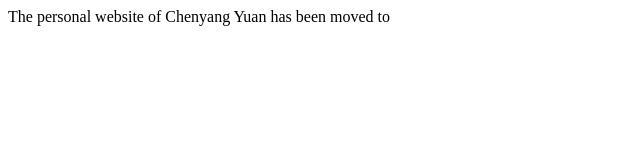
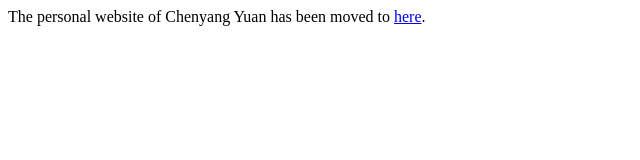
Before and after one commit to FrankYuan0916/FrankYuan0916.github.io, a plain HTML site: page index.html in a window 1280 px wide. Shown: the full height of the page, 0-640 px from the left. Drawn offline with Linux system fonts and the light colour scheme.

Commit message:
Update index.html

```diff
--- a/index.html
+++ b/index.html
@@ -1 +1 @@
-The personal website of Chenyang Yuan has been moved to <a></a>
+The personal website of Chenyang Yuan has been moved to <a target="_blank" href="https://frankyuan0916.github.io/">here</a>.
```
